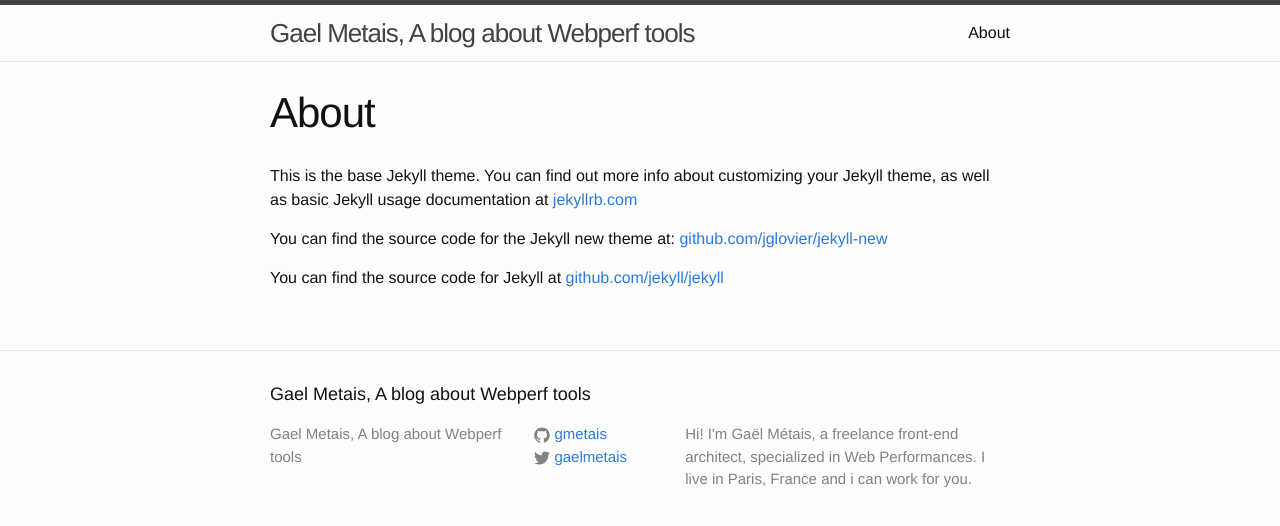
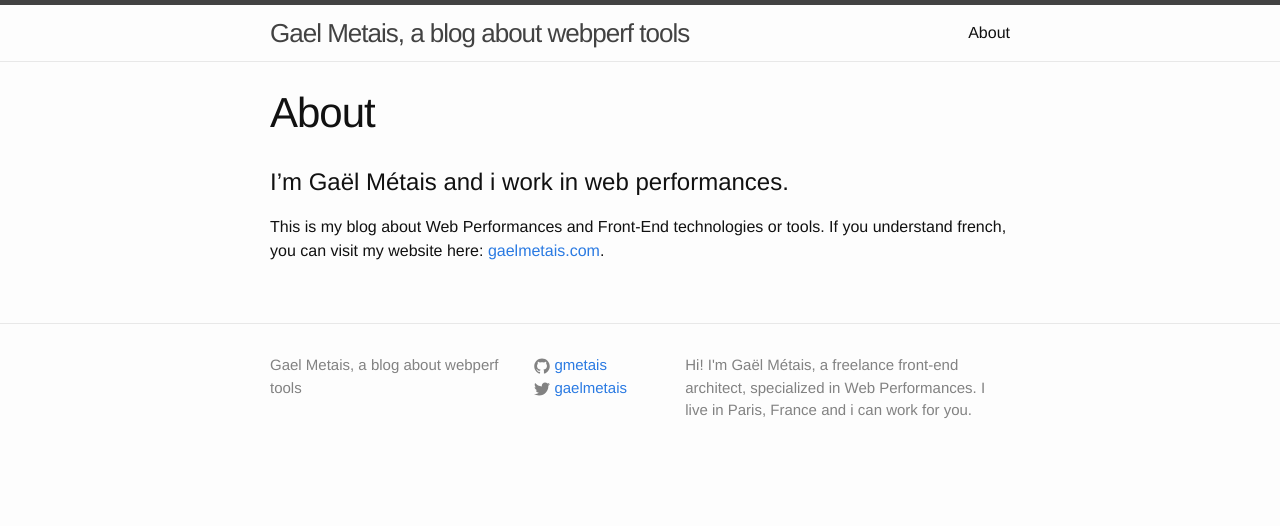
Before and after one commit to gmetais/gmetais.github.io, a Jekyll site: the page built from about.md, in a window 1280 px wide. Shown: the top 526 px of the page. Built offline with Jekyll 4.4.1, drawn with Linux system fonts in a browser that asks for light colours.

```diff
--- a/_config.yml
+++ b/_config.yml
@@ -1,5 +1,5 @@
 # Site settings
-title: Gael Metais, A blog about Webperf tools
+title: Gael Metais, a blog about webperf tools
 email:
 description: > # this means to ignore newlines until "baseurl:"
   Hi! I'm Gaël Métais, a freelance front-end architect, specialized in Web Performances. I live in Paris, France and i can work for you.
--- a/_includes/footer.html
+++ b/_includes/footer.html
@@ -1,8 +1,6 @@
 <footer class="site-footer">
 
   <div class="wrapper">
-
-    <h2 class="footer-heading">{{ site.title }}</h2>
 
     <div class="footer-col-wrapper">
       <div class="footer-col  footer-col-1">
--- a/about.md
+++ b/about.md
@@ -4,8 +4,11 @@ title: About
 permalink: /about/
 ---
 
-This is the base Jekyll theme. You can find out more info about customizing your Jekyll theme, as well as basic Jekyll usage documentation at [jekyllrb.com](http://jekyllrb.com/)
+I'm Gaël Métais and i work in web performances.
+===============================================
 
-You can find the source code for the Jekyll new theme at: [github.com/jglovier/jekyll-new](https://github.com/jglovier/jekyll-new)
+This is my blog about Web Performances and Front-End technologies or tools.
+If you understand french, you can visit my website here: [gaelmetais.com][gaelmetais.com].
 
-You can find the source code for Jekyll at [github.com/jekyll/jekyll](https://github.com/jekyll/jekyll)
+
+[gaelmetais.com]:   http://www.gaelmetais.com
```
Also changed, not shown: _posts/2014-11-17-version_1.0_released.markdown (added, +22 -0 lines), _posts/2014-11-17-welcome-to-jekyll.markdown (deleted, +0 -25 lines).
